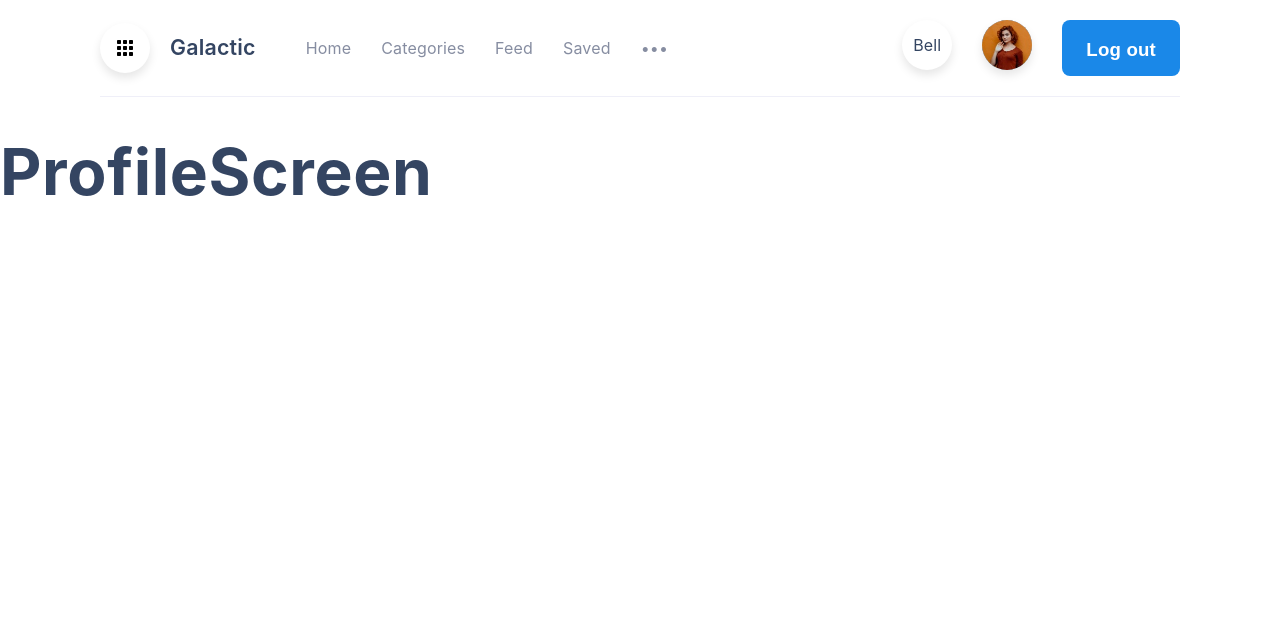
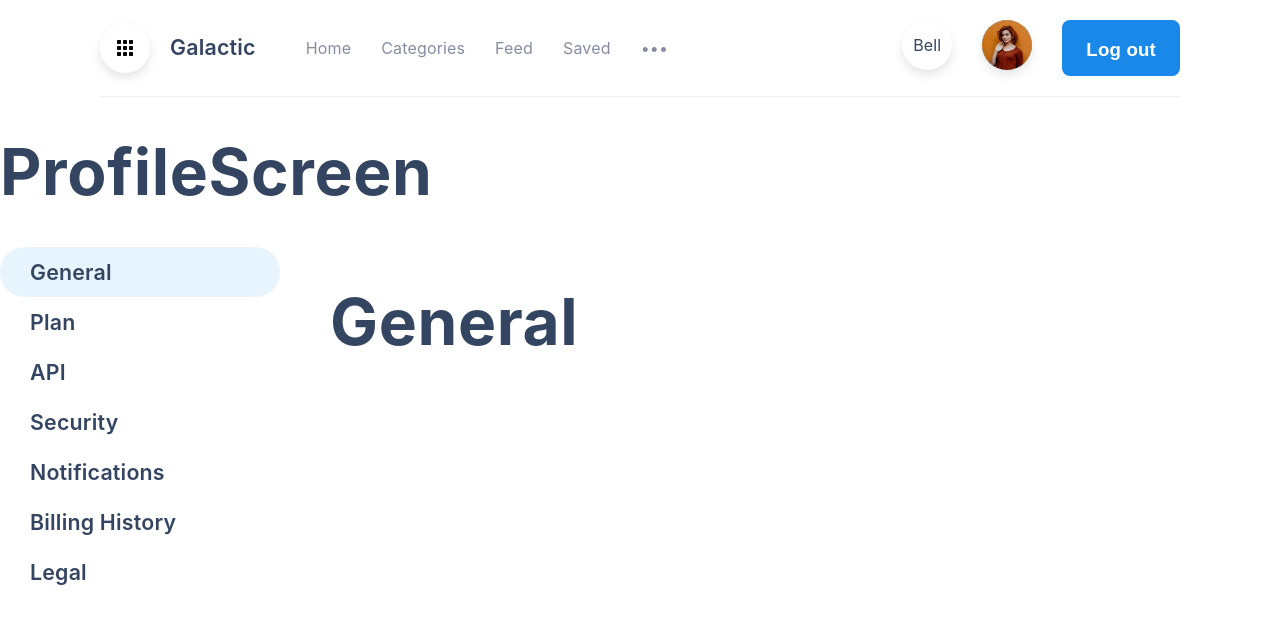
Before and after one commit to michaeljfuller/galaxy-test, a React (Create React App) app: page /login in a window 1280 px wide. Both pictures are taken after a click on the input "Log In". Shown: the top 624 px of the page. Built offline with nearby package versions, Linux system fonts and the light colour scheme.

Commit message:
Add SideNavigator to ProfileScreen

```diff
--- /dev/null
+++ b/src/navigation/SideNavigator.tsx
@@ -0,0 +1,65 @@
+import React, {CSSProperties, memo} from "react";
+import {RouteComponentProps, withRouter, Link, LinkProps, RouteProps, Switch, Route} from "react-router-dom";
+import css from "./SideNavigator/SideNavigator.module.scss";
+import {classNames} from "../utils/component-utils";
+
+export interface SideNavigatorProps extends RouteComponentProps {
+    links: SideNavigatorLink[];
+    className?: string;
+    style?: CSSProperties;
+}
+export interface SideNavigatorLink extends Omit<RouteProps, 'children'|'path'>{
+    path: string; // Ensure string, to be used as a key and match LinkProps['to']
+    title: string;
+    replace?: LinkProps['replace'];
+}
+
+/**
+ * Add a sidebar navigator which renders the Links and Routes.
+ */
+export function RawSideNavigator(props: SideNavigatorProps) {
+    const fullPath = props.location.pathname;
+
+    return <div className={classNames(css.root, props.className)} style={props.style}>
+
+        <nav className={css.side}>{
+            props.links.map(link => (
+                <Link key={link.path} to={props.match?.url + link.path}>
+                    <div
+                        className={classNames(
+                            css.link,
+                            props.match?.url + link.path === fullPath ? css.active : null
+                        )}
+                    >
+                        {link.title}
+                    </div>
+                </Link>
+            ))
+        }</nav>
+
+        <div className={css.content}>
+            <Switch>
+                {
+                    props.links.map(({
+                        title,
+                        replace,
+                        path,
+                        ...routeProps
+                    }) => <Route
+                        key={path}
+                        path={props.match?.path + path}
+                        {...routeProps}
+                    />)
+                }
+                <Route path="*">
+                    <p>Section not found</p>
+                </Route>
+            </Switch>
+        </div>
+
+    </div>;
+}
+
+export const SideNavigator = memo(withRouter(RawSideNavigator));
+SideNavigator.displayName = "SideNavigator";
+export default SideNavigator;
--- /dev/null
+++ b/src/navigation/SideNavigator/SideNavigator.module.scss
@@ -0,0 +1,26 @@
+@use "/styles/color";
+@use "/styles/typography";
+
+.root {
+  display: flex;
+}
+
+.side {
+  margin-right: 50px; /* TODO Check figma */
+
+  .link {
+    @include typography.sub-heading;
+    width: 250px; /* TODO Check figma */
+    line-height: 50px;
+    border-radius: 30px;
+    padding-left: 30px;
+
+    &.active {
+      background-color: color.$primary-faded;
+    }
+  }
+}
+
+.content {
+  flex: 1;
+}
--- a/src/screens/ProfileScreen.tsx
+++ b/src/screens/ProfileScreen.tsx
@@ -1,6 +1,7 @@
 import {RouteChildrenProps} from "react-router-dom";
 import NavBar from "../components/navigation/NavBar";
 import css from "./ProfileScreen/ProfileScreen.module.scss";
+import SideNavigator from "../navigation/SideNavigator";
 
 export interface ProfileScreenProps extends RouteChildrenProps {}
 
@@ -8,6 +9,15 @@ export function ProfileScreen(props: ProfileScreenProps) {
     return <div className={css.root}>
         <NavBar />
         <h1>ProfileScreen</h1>
+        <SideNavigator links={[
+            {title: "General", path: '', exact: true, component: () => <h1>General</h1>},
+            {title: "Plan", path: '/plan', component: () => <h1>Plan</h1>},
+            {title: "API", path: '/api', component: () => <h1>API</h1>},
+            {title: "Security", path: '/security', component: () => <h1>Security</h1>},
+            {title: "Notifications", path: '/notifications', component: () => <h1>Notifications</h1>},
+            {title: "Billing History", path: '/billing-history', component: () => <h1>Billing History</h1>},
+            {title: "Legal", path: '/legal', component: () => <h1>Legal</h1>},
+        ]} />
     </div>;
 }
 export default ProfileScreen;
```
